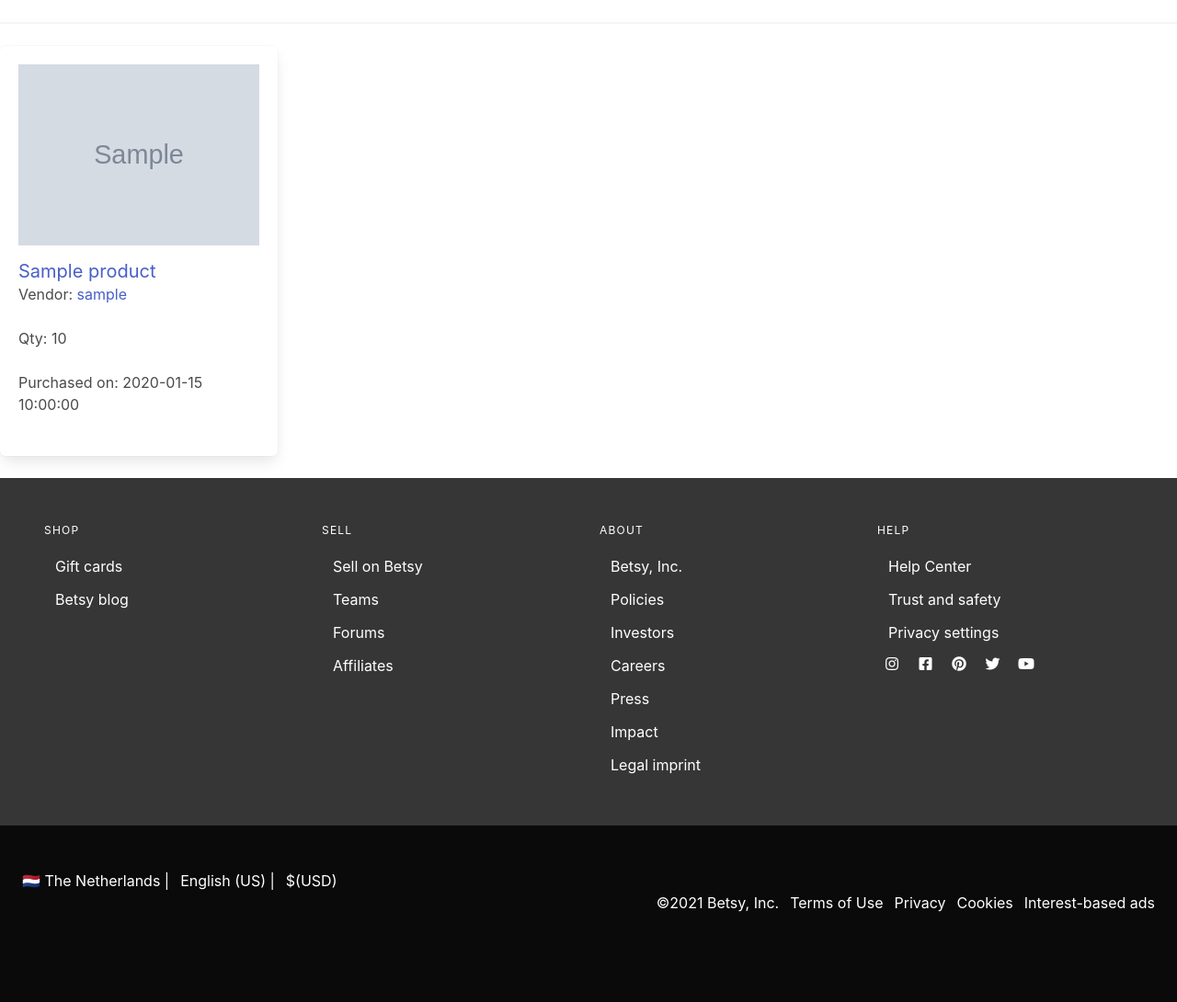
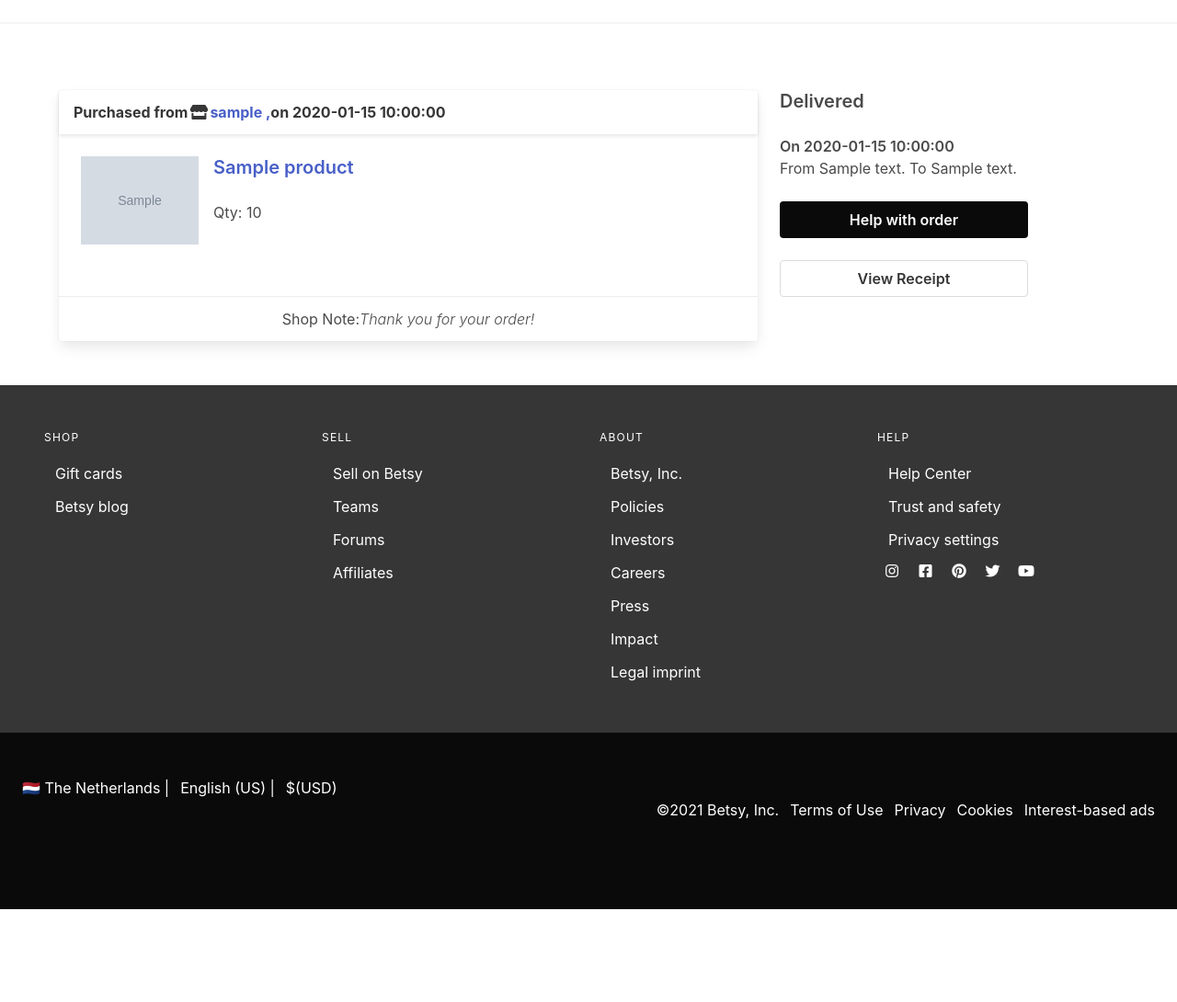
Before and after one commit to NTielman/Betsy, a Flask app: template templates/my_purchases.html in a window 1280 px wide. Shown: the part 140-1230 px from the top of the page at 92% size. After the commit the page ends 1129 px from the top, so only its background shows below. Run offline with Flask 2, Linux system fonts and the light colour scheme; the template is opened without the code that fills it: most values are stand-ins (such as "Sample title", 1, 10 or a date in 2020); grey boxes marked "Sample" are stand-in pictures; some libraries are stand-ins or nearby versions.

Commit message:
purchases page styling done

```diff
--- a/templates/my_purchases.html
+++ b/templates/my_purchases.html
@@ -3,39 +3,80 @@
 
 {% block content %}
 <hr>
+<section class="section">
+    <div class="container">
         <div class="columns">
             {% if purchases %}
                 {% for purchase in purchases %}
-            <div class="column is-3 product-list-item">
-                <div class="box">
-                    <figure class="image is-4by3 mb-4">
+                    <div class="column is-two-thirds">
+                        <div class="card">
+                            <header class="card-header">
+                                <p class="card-header-title">
+                                    Purchased from
+                                    <span class="icon">
+                                        <i class="fas fa-store"></i>
+                                    </span>
+                                    {% if purchase.vendor %}
+                                        <a href="/user_page/{{ purchase.vendor.username }}">{{ purchase.vendor.username }} ,</a>
+                                    {% else %}
+                                        <span>{{ purchase.vendor_name }} ,</span>
+                                    {% endif %}
+                                    on {{ purchase.date }}
+                                </p>
+                            </header>
+                            <div class="card-content">
+                                <div class="media">
+                                    <div class="media-left">
+                                        <figure class="image is-128x128">
                                             {% if purchase.product %}
                                                 <img src="{{ purchase.product.thumbnail }}" alt="product thumbnail">
                                             {% else %}
                                                 <img src="{{ purchase.product_thumb_url }}" alt="product thumbnail">
                                             {% endif %}
                                         </figure>
-                    <h2 class="subtitle">
+                                    </div>
+                                    <div class="media-content">
+                                        <h2 class="subtitle has-text-weight-semibold">
                                             {% if purchase.product %}
                                                 <a href="/product_page/{{ purchase.product.prod_id }}">{{ purchase.product.title }}</a>
                                             {% else %}
                                                 {{ purchase.prod_title }}
                                             {% endif %}
                                         </h2>
-                    <h3 class="is-size-6 mb-5">Vendor:
+                                        <h3 class="is-size-6 mb-5">Qty: {{ purchase.qty }}</h3>
+                                    </div>
+                                </div>
+                            </div>
+                            <footer class="card-footer">
+                                <div class="card-footer-item">
+                                    <p>Shop Note: </p>
+                                    <p class="has-text-weight-light is-italic"> Thank you for your order!</p>
+                                </div>
+                            </footer>
+                        </div>
+                    </div>
+                    <div class="column is-3">
+                        <div class="block">
+                            <p class="subtitle has-text-weight-semibold">Delivered</p>
+                            <p class="has-text-weight-semibold">On {{ purchase.date }}</p>
                             {% if purchase.vendor %}
-                            <a href="/user_page/{{ purchase.vendor.username }}">{{ purchase.vendor.username }}</a>
-                        {% else %}
-                            {{ purchase.vendor_name }}
+                                <p>From {{ purchase.vendor.address }} To {{ purchase.buyer.address }}</p>
                             {% endif %}
-                    </h3>
-                    <h3 class="is-size-6 mb-5">Qty: {{ purchase.qty }}</h3>
-                    <h3 class="is-size-6 mb-5">Purchased on: {{ purchase.date }}</h3>
+                        </div>
+                        <div class="block">
+                            <a href="" class="button is-fullwidth is-black has-text-weight-semibold">Help with order</a>
+                        </div>
+                        <div class="block">
+                            <a href="" class="button is-fullwidth has-text-weight-semibold">View Receipt</a>
                         </div>
                     </div>
                 {% endfor %}
             {% else %}
+                <div class="column is-two-thirds">
                     <p>You don't have any purchases yet...</p>
+                </div>
             {% endif %}
         </div>
+    </div>
+</section>
 {% endblock %}
```
Lines whose indentation alone changed are shown as unchanged.
